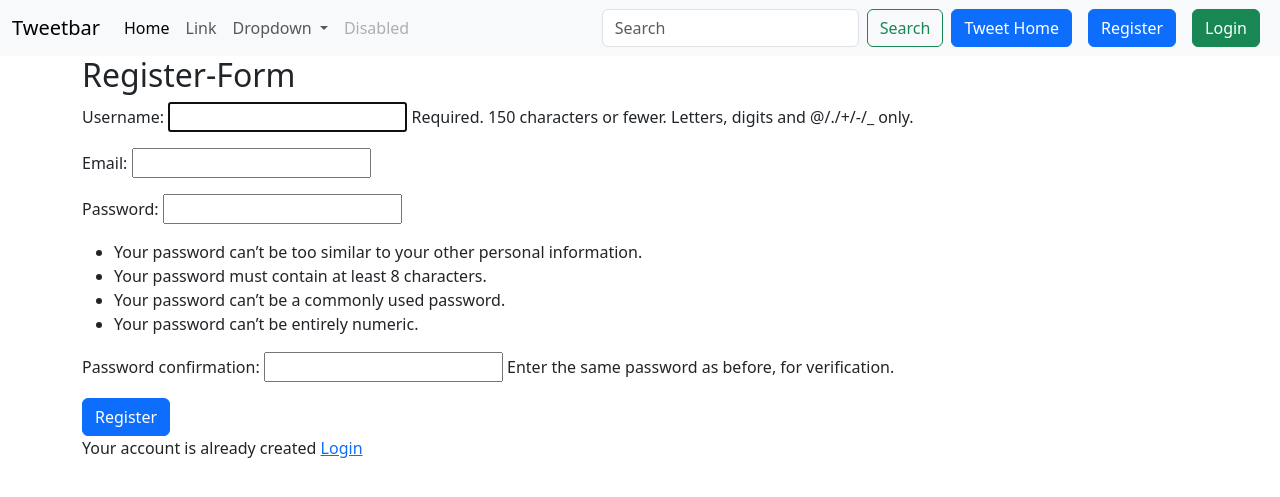
After one commit to MohitChaudhary1416/Full-stack-project-in-django, a Django app: page /tweet/register/ in a window 1280 px wide. The commit adds this page. Shown: the top 497 px of the page. Run offline with Django 5.2, Linux system fonts and the light colour scheme.

Commit message:
custom user registration

```diff
--- a/main/templates/layout.html
+++ b/main/templates/layout.html
@@ -46,6 +46,17 @@
         <input class="form-control me-2" type="search" placeholder="Search" aria-label="Search"/>
         <button class="btn btn-outline-success" type="submit">Search</button>
       </form>
+      <a href="{% url 'tweet-list' %}" class="btn btn-primary mx-2">Tweet Home</a>
+      {% if user.is_authenticated %}
+      <form method="post" action="{%url 'logout' %}">
+        {% csrf_token%}
+        <button class="btn btn-danger" type="submit">Logout</button>
+      </form>
+      {% else %}
+       <a href="{% url 'register' %}" class="btn btn-primary mx-2">Register</a>
+       <a href="{% url 'login' %}" class="btn btn-success mx-2">Login</a>
+       {% endif %}
+
     </div>
   </div>
 </nav>
--- /dev/null
+++ b/main/templates/registration/register.html
@@ -0,0 +1,13 @@
+{% extends "layout.html"%}
+
+{% block content %}
+<h2>Register-Form</h2>
+<form method="post">
+    {% csrf_token %}
+    {{form.as_p}}
+    <button class="btn btn-primary">Register</button>
+
+</form>
+<p>Your account is already created <a href="{% url 'register' %}">Login</a></p>
+
+{% endblock %}
--- a/main/urls.py
+++ b/main/urls.py
@@ -18,9 +18,11 @@ from django.contrib import admin
 from django.urls import path,include
 from django.conf import settings
 from django.conf.urls.static import static
+from django.contrib.auth.urls import views as auth_views
 
 
 urlpatterns = [
     path('admin/', admin.site.urls),
-    path('tweet/',include('tweet.urls'))
+    path('tweet/',include('tweet.urls')),
+    path('accounts/',include('django.contrib.auth.urls')),
 ] + static(settings.MEDIA_URL, document_root= settings.MEDIA_ROOT)
--- a/tweet/forms.py
+++ b/tweet/forms.py
@@ -1,7 +1,15 @@
 from .models import Tweet
 from django import forms
+from django.contrib.auth.forms import UserCreationForm
+from django.contrib.auth.models import User
 
 class TweetForm(forms.ModelForm):
     class Meta:
         model = Tweet
         fields = ['text', 'photo']
+
+class UserRegistrationForm(UserCreationForm):
+    email = forms.EmailField()
+    class Meta:
+        model = User
+        fields = ('username', 'email', 'password1', 'password2')
--- a/tweet/templates/tweet/tweet_list.html
+++ b/tweet/templates/tweet/tweet_list.html
@@ -16,8 +16,10 @@ Full stack project by Mohit
   <div class="card-body">
     <h5 class="card-title">{{i.user.username}}</h5>
     <p class="card-text">{{i.text}}</p>
+    {% if i.user == user %}
     <a href="{% url 'tweet-edit' i.id %}" class="btn btn-primary">Edit</a>
     <a href="{% url 'tweet-delete' i.id %}" class="btn btn-danger">Delete</a>
+    {% endif %}
   </div>
 </div>
 
--- a/tweet/urls.py
+++ b/tweet/urls.py
@@ -6,5 +6,6 @@ urlpatterns = [
     path('tweet-create/', views.tweet_create, name='tweet-create'),
     path('tweet-edit/<int:tweet_id>/', views.tweet_edit, name='tweet-edit'),
     path('tweet-delete/<int:tweet_id>/', views.delete_tweet, name='tweet-delete'),
+    path('register/', views.register, name='register'),
 
 ]
--- a/tweet/views.py
+++ b/tweet/views.py
@@ -1,7 +1,9 @@
 from django.shortcuts import render
 from .models import Tweet
-from .forms import TweetForm
+from .forms import TweetForm,UserRegistrationForm
 from django.shortcuts import get_object_or_404,redirect
+from django.contrib.auth.decorators import login_required
+from django.contrib.auth import login
 
 # Create your views here.
 
@@ -12,6 +14,7 @@ def tweet_list(request):
     tweets = Tweet.objects.all().order_by('-created_at')
     return render(request, 'tweet/tweet_list.html', {'tweets': tweets})
 
+@login_required
 def tweet_create(request):
     if request.method == "POST":
         form = TweetForm(request.POST, request.FILES)
@@ -24,6 +27,7 @@ def tweet_create(request):
         form = TweetForm()
     return render(request, 'tweet/tweet_form.html', {'form':form})
 
+@login_required
 def tweet_edit(request, tweet_id):
     tweet = get_object_or_404(Tweet , pk = tweet_id)
     if request.method == "POST":
@@ -37,9 +41,25 @@ def tweet_edit(request, tweet_id):
         form = TweetForm(instance=tweet)
     return render(request, 'tweet/tweet_form.html', {'form':form})
 
+@login_required
 def delete_tweet(request, tweet_id):
     tweet = get_object_or_404(Tweet, pk = tweet_id, user = request.user)
     if request.method == "POST":
         tweet.delete()
         return redirect('tweet-list')
     return render(request, 'tweet/tweet_delete.html', {'tweet':tweet})
+
+def register(request):
+    if request.method =="POST":
+        form = UserRegistrationForm(request.POST)
+        if form.is_valid():
+            user = form.save(commit=False)
+            user.set_password(form.cleaned_data['password1'])
+            user.save()
+            login(request, user)
+            return redirect('tweet-list')
+        else:
+            return render(request, "registration/register.html", {"form": form})
+    else:
+        form = UserRegistrationForm()
+        return render(request , 'registration/register.html', {'form': form})
```
Also changed, not shown: main/settings.py (+6 -1 lines), main/templates/registration/logged_out.html (added, +9 -0 lines), main/templates/registration/login.html (added, +12 -0 lines), db.sqlite3, media/photos/488944674_2043868289457809_9086223402637489705_n.jpg (added), media/photos/Screenshot_2025-07-23_170656_0SOMHaz.png (added), media/photos/Screenshot_2025-08-26_225134.png (added), media/photos/WhatsApp_Image_2024-11-01_at_19_8t4woqv.07.37_99181623.jpg (added), media/photos/WhatsApp_Image_2024-11-01_at_19_TJ4Ou3U.07.37_99181623.jpg (added), media/photos/WhatsApp_Image_2025-05-12_at_01_dgPqJTV.02.01_0b5e7a65.jpg (added).
